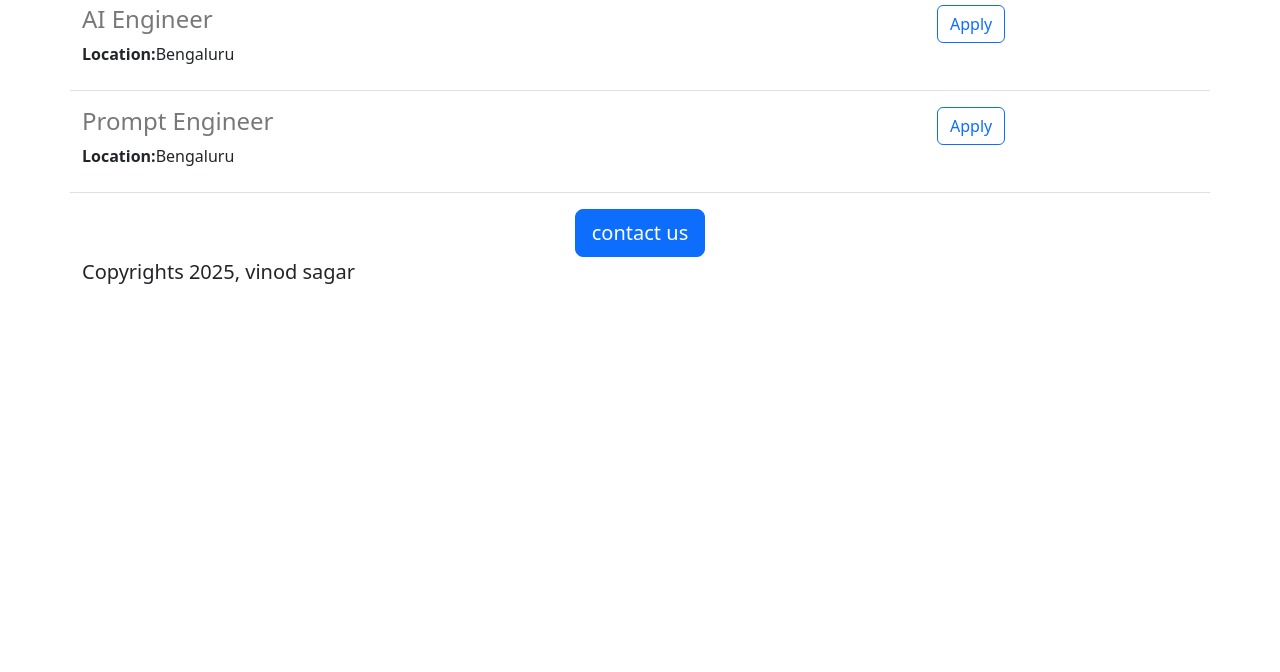
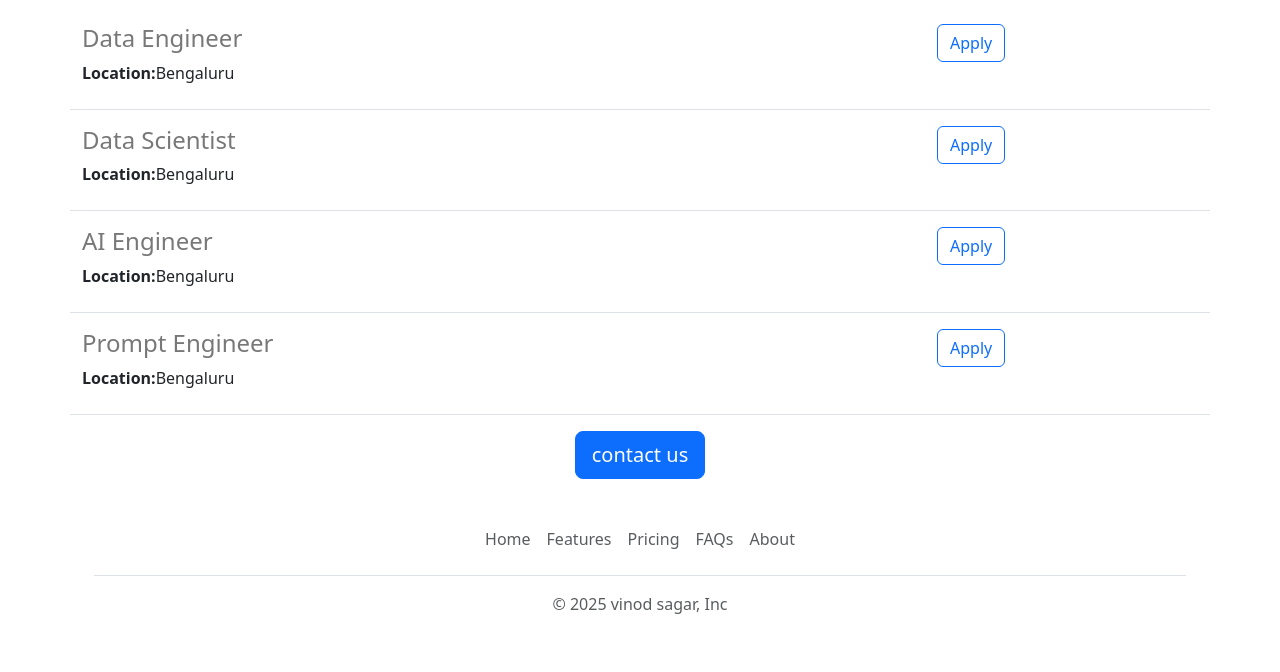
Before and after one commit to vinodsagar260981/flask_render, a Flask app: page / in a window 1280 px wide. Shown: the part 967-1639 px from the top of the page. Before the commit the page ends 1251 px from the top, so only its background shows below. Run offline with Flask 3, Linux system fonts and the light colour scheme.

Commit message:
templates added

```diff
--- /dev/null
+++ b/templates/footer.html
@@ -0,0 +1,12 @@
+<div class="container">
+  <footer class="py-3 my-4">
+    <ul class="nav justify-content-center border-bottom pb-3 mb-3">
+      <li class="nav-item"><a href="#" class="nav-link px-2 text-body-secondary">Home</a></li>
+      <li class="nav-item"><a href="#" class="nav-link px-2 text-body-secondary">Features</a></li>
+      <li class="nav-item"><a href="#" class="nav-link px-2 text-body-secondary">Pricing</a></li>
+      <li class="nav-item"><a href="#" class="nav-link px-2 text-body-secondary">FAQs</a></li>
+      <li class="nav-item"><a href="#" class="nav-link px-2 text-body-secondary">About</a></li>
+    </ul>
+    <p class="text-center text-body-secondary">&copy; 2025 vinod sagar, Inc</p>
+  </footer>
+</div>
--- a/templates/home.html
+++ b/templates/home.html
@@ -42,10 +42,13 @@
         </style>
     </head>
     <body>
+        {% include 'navbar.html'%}
         <div class="container">
             <h1 class="text-center mt-2 mb-4">API Career</h1>
             <img class="img-fluid" id="banner" src="https://images.unsplash.com/photo-1593642632823-8f785ba67e45?q=80&w=2532&auto=format&fit=crop&ixlib=rb-4.0.3&ixid=M3wxMjA3fDB8MHxwaG90by1wYWdlfHx8fGVufDB8fHx8fA%3D%3D" alt="no-image">
             <h2 class="text-center mt-2 mb-4">About API</h2>
+            <div class="row" style="margin-bottom:16px">
+                <div class="col-md-6">
                         <p class="lead">
                             Lorem Ipsum is simply dummy text of the printing and typesetting industry.
                             Lorem Ipsum has been the industry's standard dummy text ever since the 1500s,
@@ -54,6 +57,12 @@
                             remaining essentially unchanged. It was popularised in the 1960s with the release of Letraset sheets containing Lorem Ipsum passages,
                             and more recently with desktop publishing software like Aldus PageMaker including versions of Lorem Ipsum
                         </p>
+                </div>
+                <div class="d-none d-md-block col-md-6">
+                    <img src="https://images.unsplash.com/photo-1498050108023-c5249f4df085?q=80&w=2672&auto=format&fit=crop&ixlib=rb-4.0.3&ixid=M3wxMjA3fDB8MHxwaG90by1wYWdlfHx8fGVufDB8fHx8fA%3D%3D" style="height:320px;border-radius:4px;">
+                </div>
+            </div>
+
             <h2 class="text-center mt-2 mb-4">Open Positions</h2>
             <div>
                 {% for job in jobs %}
@@ -63,8 +72,8 @@
             <div class="text-center">
                 <button class="btn btn-primary btn-lg">contact us</button>
             </div>
-            <p class="lead">Copyrights 2025, vinod sagar</p>
+            {% include "footer.html" %}
+        </div>
 
-        </div>
     </body>
 </html>
--- a/templates/jobitems.html
+++ b/templates/jobitems.html
@@ -10,6 +10,6 @@
     </div>
 
     <div class="col-3">
-        <button type="button" class="btn btn-outline-primary float-right align-middle">Apply</button>
+        <a href="mailto:vinodsagar0981@gmail.com?subject=Application for {{job["title"]}}" type="button" class="btn btn-outline-primary float-right align-middle">Apply</a>
     </div>
 </div>
--- /dev/null
+++ b/templates/navbar.html
@@ -0,0 +1,10 @@
+<nav class="navbar shadow-sm fixed-top bg-white">
+  <div class="container-fluid">
+    <a class="navbar-brand" href="#">
+      <img src="/static/logo.svg" alt="" width="30" height="24" class="d-inline-block align-text-top">
+      AI World
+    </a>
+  </div>
+</nav>
+<div style="height:56px"></div>
+<!--this will make nav bar to fix -->
```
Also changed, not shown: static/logo.svg (added), 1 other file. Lines whose indentation alone changed are shown as unchanged.
